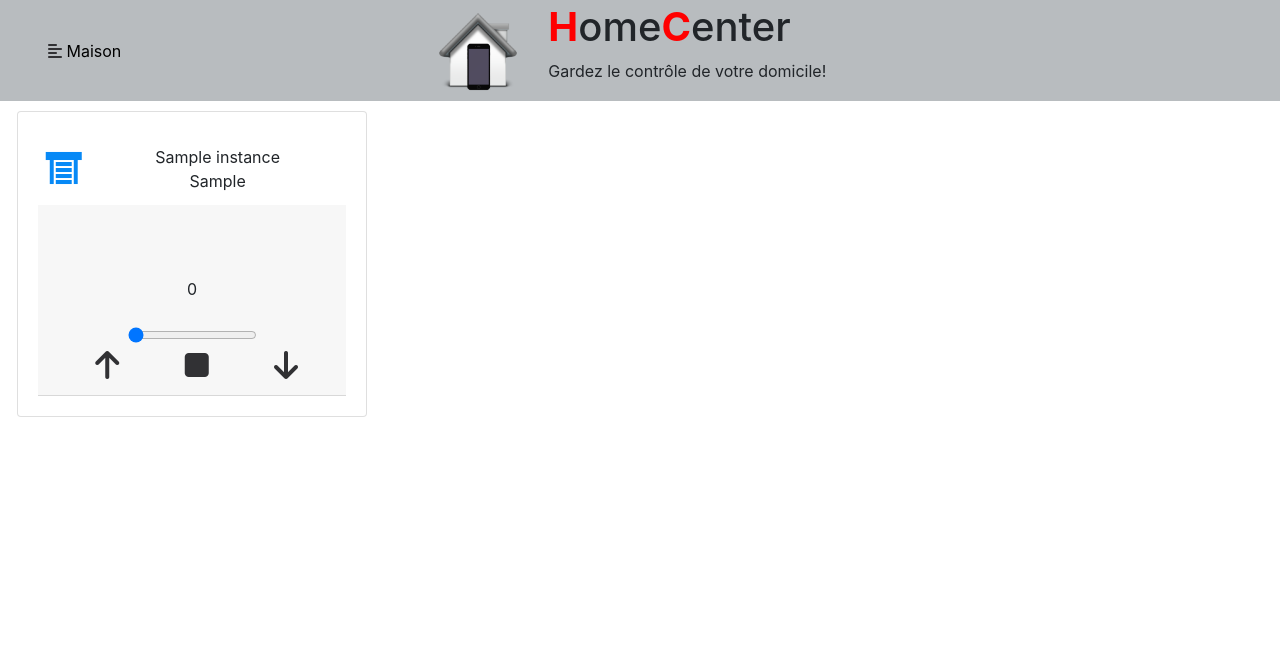
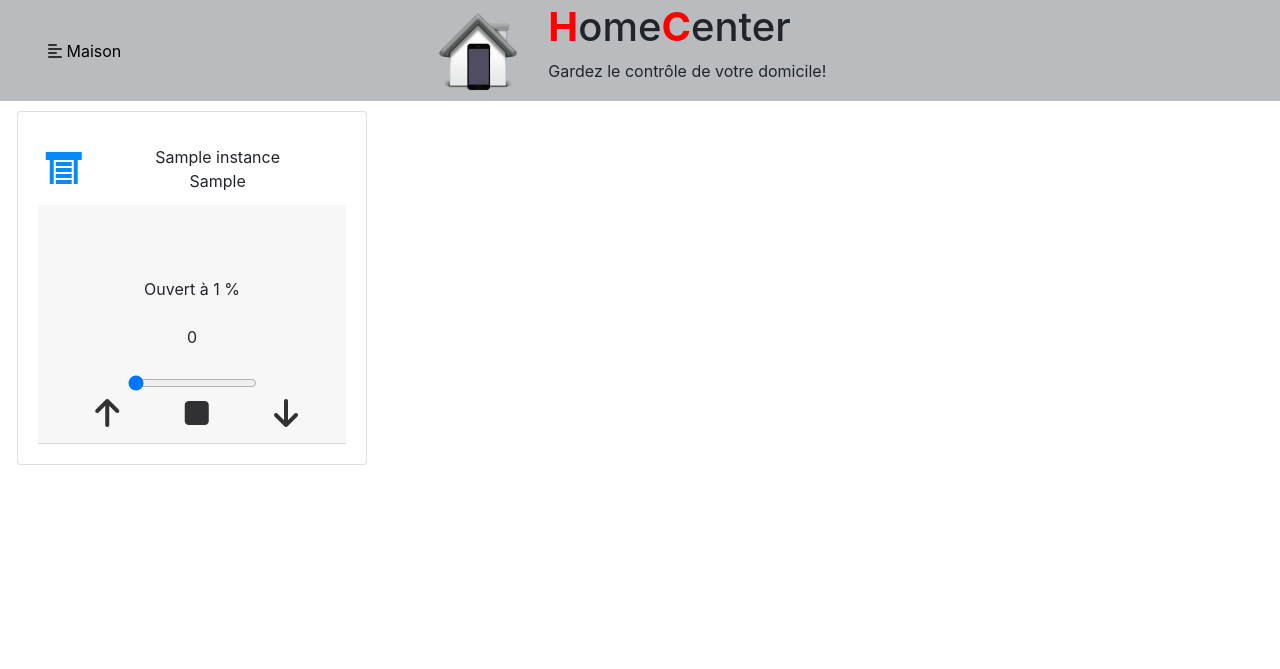
Before and after one commit to Mystic67/homecenter_project, a Django app: template homecenter/templates/homecenter/roller_shutter.html in a window 1280 px wide. Shown: the top 669 px of the page. Run offline with Django 3.2, Linux system fonts and the light colour scheme; tables that the repository leaves empty hold one stand-in row (values such as "Sample post"); the template is opened without the code that fills it: values that come from a table or form of the project are taken from there, most other values are stand-ins (such as "Sample title", 1, 10 or a date in 2020); some libraries are stand-ins or nearby versions.

Commit message:
Added roller shutters current status to template

```diff
--- a/homecenter/templates/homecenter/rs_thumbnail.html
+++ b/homecenter/templates/homecenter/rs_thumbnail.html
@@ -8,15 +8,18 @@
         <div id='test' class="card-header ">
             <h5 id="level" class="level"></h5>
             <div class="slidecontainer">
-                <span id="range-value"></span><br><br>
+                <span>Ouvert à</span>
+                <span id="level-value" class="level-value">{% if node.level == 99 %}100{% else %}{{ node.level }}{% endif %}</span>
+                <span>%</span><br><br>
+                <span id="range-value">0</span><br><br>
                 {% csrf_token %}
                 <input type="range" min="0" max="100" value="0" class="slider" id="input" name="range_value">
-                <input type="hidden" value="{{ node.index }}" class="" id="rs_instance" name="light_instance">
+                <input type="hidden" value="{{ node.index }}" class="rs_instance" id="{{ node.value_id }}" name="rs_instance">
             </div>
             <div class="row col-12">
                 <i id="btn_open" class="rs-shutter fas fa-arrow-up fa-2x text-left offset-0_5 col-2" aria-hidden="true" title="Ouvrir"></i>
                 <i id="btn_stop" class="rs-shutter fas fa-stop fa-2x text-left offset-2 col-2" aria-hidden="true" title="Arrêter"></i>
-                <i id="btn_close" class="rs-shutter fa fa-arrow-down fa-2x text-right offset-2 col-2" aria-hidden="true" title="Fermer"></i>
+                <i id="btn_close" class="rs-shutter fas fa-arrow-down fa-2x text-right offset-2 col-2" aria-hidden="true" title="Fermer"></i>
             </div>
         </div>
     </div>
```
